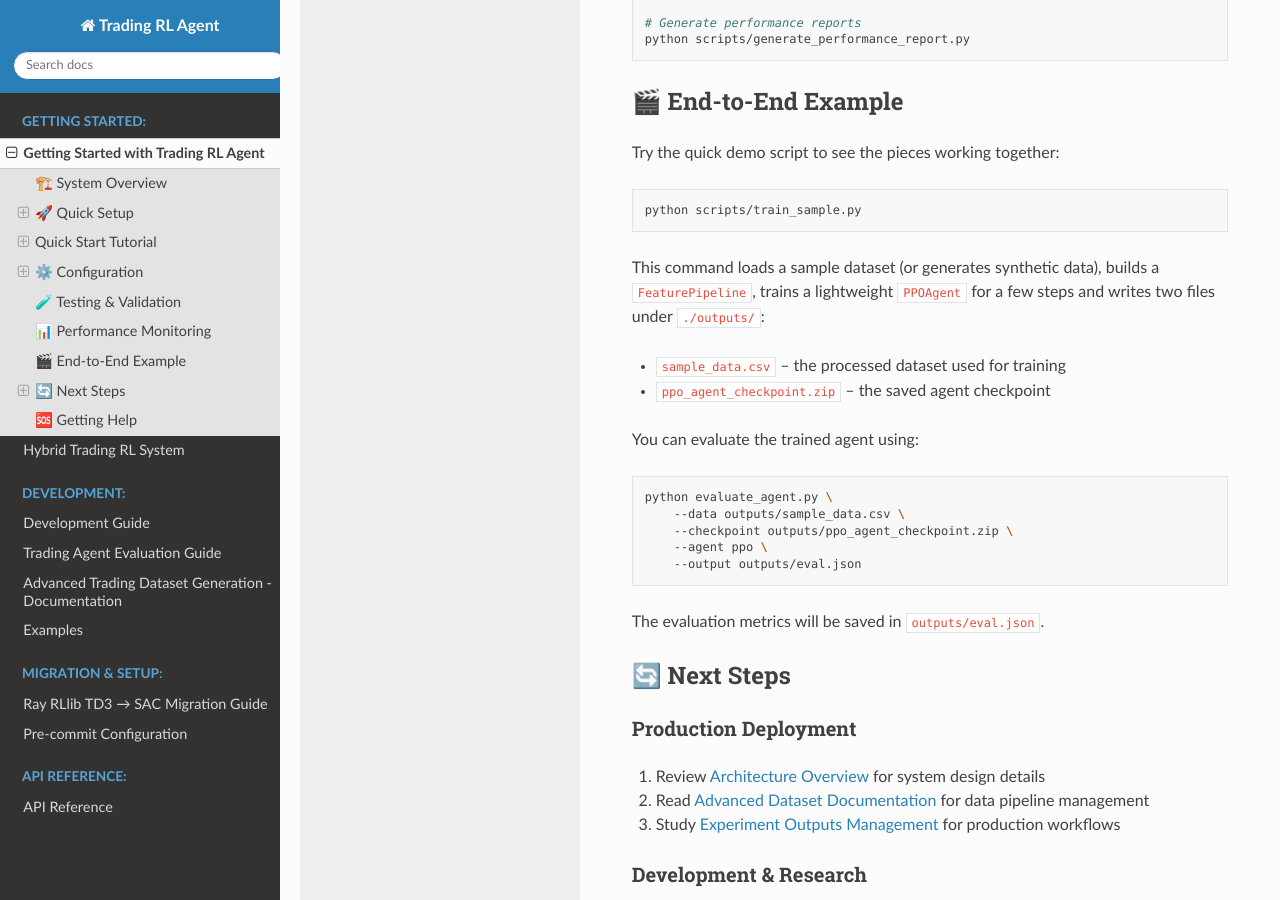
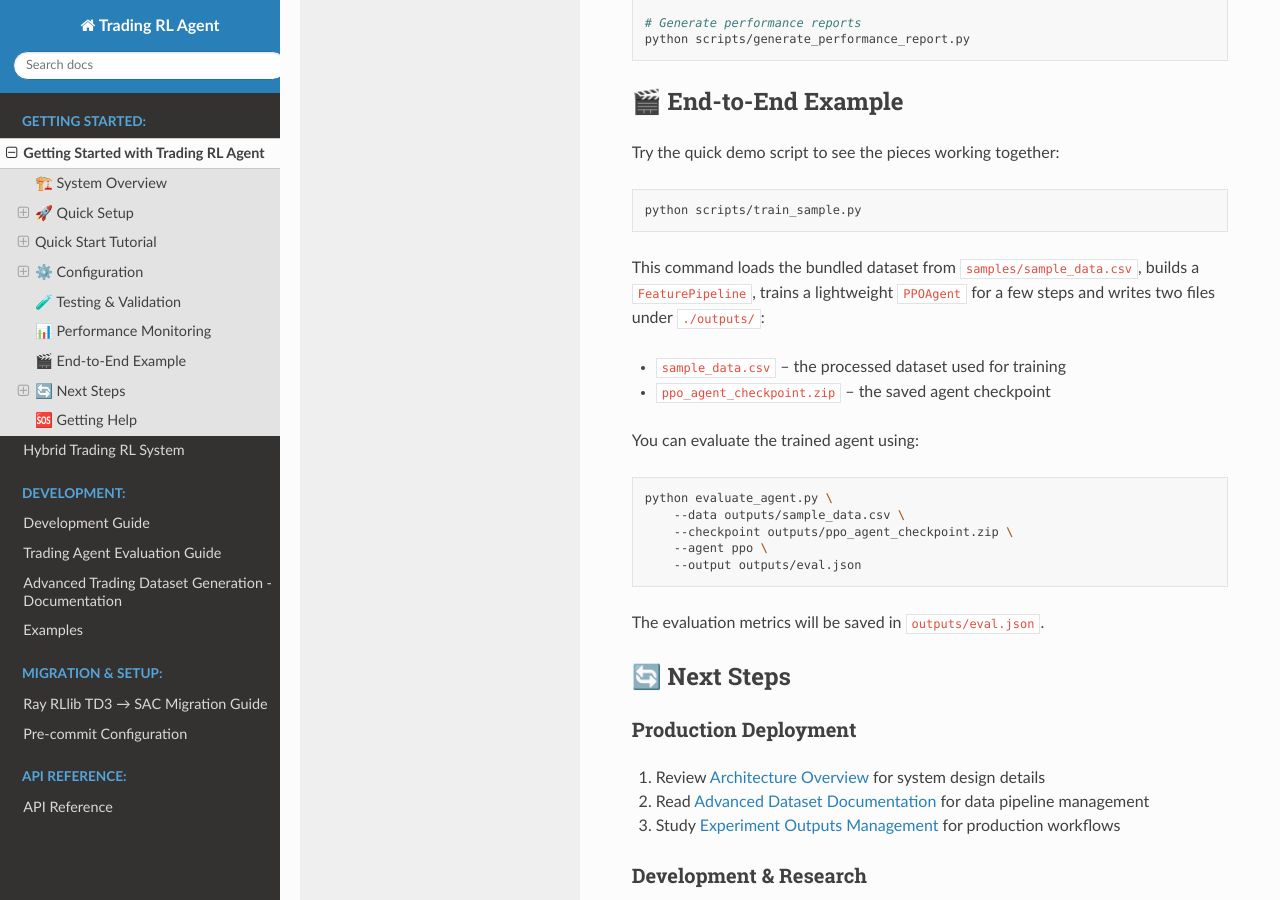
Before and after one commit to Zzzero-hash/trading-rl-agent, a Sphinx documentation site: the page built from docs/getting_started.md, in a window 1280 px wide and 900 px high, scrolled down 2870 px. Built offline with Sphinx 7.4.7 and the Read the Docs theme 3.1.0, drawn with Linux system fonts in a browser that asks for light colours; formulas are drawn with MathJax 3.

Commit message:
Add bundled sample data and update training script

````diff
--- a/docs/getting_started.md
+++ b/docs/getting_started.md
@@ -150,9 +150,9 @@
 python scripts/train_sample.py
 ```
 
-This command loads a sample dataset (or generates synthetic data), builds a
-`FeaturePipeline`, trains a lightweight `PPOAgent` for a few steps and writes
-two files under `./outputs/`:
+This command loads the bundled dataset from `samples/sample_data.csv`, builds a
+`FeaturePipeline`, trains a lightweight `PPOAgent` for a few steps and writes two
+files under `./outputs/`:
 
 - `sample_data.csv` – the processed dataset used for training
 - `ppo_agent_checkpoint.zip` – the saved agent checkpoint
````
Also changed, not shown: 2 other files.
